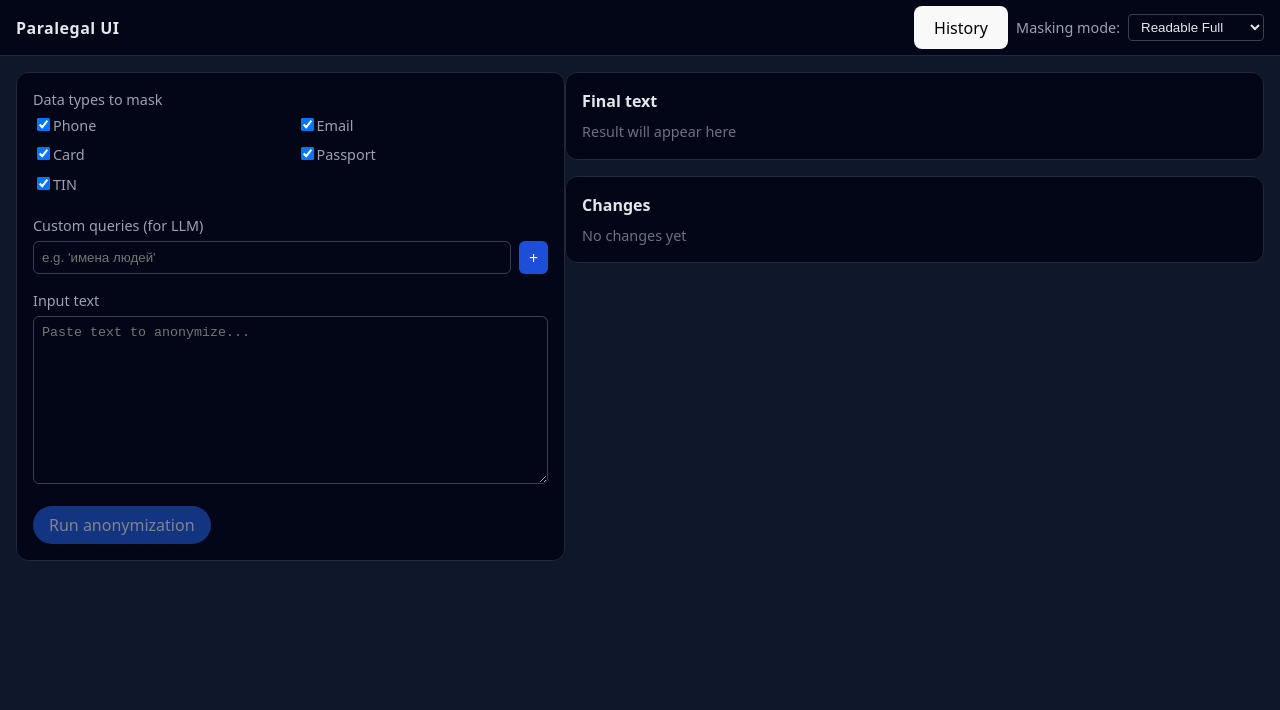
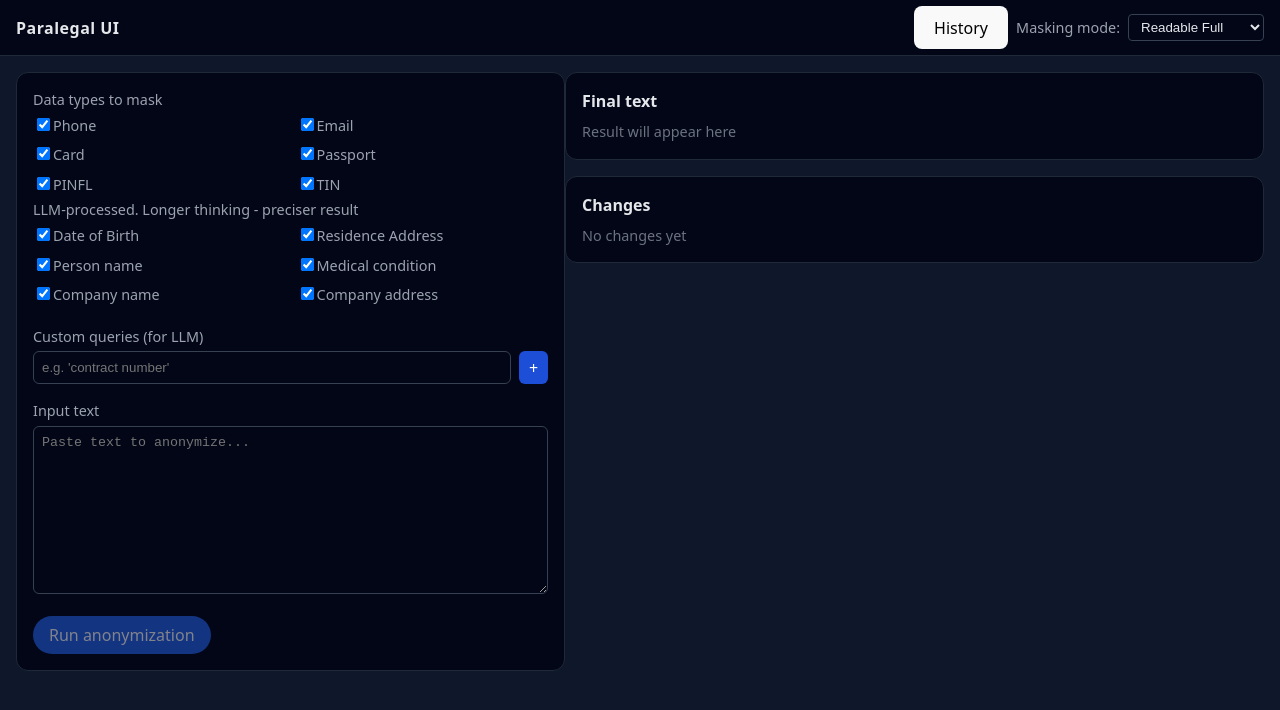
Before and after one commit to Edem2000/paralegal-front, a React (Vite) app: page / in a window 1280 px wide. Shown: the top 710 px of the page. Built offline with nearby package versions, Linux system fonts and the light colour scheme.

Commit message:
add llm choices

```diff
--- a/src/App.tsx
+++ b/src/App.tsx
@@ -1,6 +1,6 @@
 import './App.css'
 import React, { useState } from 'react';
-import type { ApiResponse, Change, Kind } from './types';
+import type {ApiResponse, Change, Kind, LlmKind} from './types';
 import {ChangesTable} from "./components/ChangesTable.tsx";
 import {TransactionsHistory} from "./components/TransactionsHistory.tsx";
 
@@ -9,7 +9,19 @@ const ALL_KINDS: { id: Kind; label: string }[] = [
     { id: 'email',    label: 'Email' },
     { id: 'card',     label: 'Card' },
     { id: 'passport', label: 'Passport' },
+    { id: 'pinfl', label: 'PINFL' },
     { id: 'tin',      label: 'TIN' },
+];
+
+const LLM_KINDS: { id: LlmKind; label: string }[] = [
+    { id: 'date_of_birth',     label: 'Date of Birth' },
+    { id: 'residence_address', label: 'Residence Address' },
+    { id: 'person_name',       label: 'Person name' },
+    { id: 'medical_condition', label: 'Medical condition' },
+    { id: 'company_name',      label: 'Company name' },
+    { id: 'company_address',   label: 'Company address' },
+    // { id: 'contract_number',   label: 'Contract number' },
+    // { id: 'contract_date',     label: 'Contract date' },
 ];
 
 type MaskingMode = 'readable_full' | 'full' | 'keep_tail' | 'keep_head_tail';
@@ -22,7 +34,17 @@ const App: React.FC = () => {
         'email',
         'card',
         'passport',
+        'pinfl',
         'tin',
+    ]);
+
+    const [llmChoices, setLlmChoices] = useState<LlmKind[]>([
+        'date_of_birth',
+        'residence_address',
+        'person_name',
+        'medical_condition',
+        'company_name',
+        'company_address',
     ]);
 
     const [customQueryInput, setCustomQueryInput] = useState('');
@@ -39,6 +61,12 @@ const App: React.FC = () => {
 
     const toggleChoice = (kind: Kind) => {
         setChoices((prev) =>
+            prev.includes(kind) ? prev.filter((k) => k !== kind) : [...prev, kind],
+        );
+    };
+
+    const toggleLlmChoice = (kind: LlmKind) => {
+        setLlmChoices((prev) =>
             prev.includes(kind) ? prev.filter((k) => k !== kind) : [...prev, kind],
         );
     };
@@ -64,6 +92,7 @@ const App: React.FC = () => {
             const body = {
                 inputText,
                 choices,
+                llmChoices,
                 customQueries,
                 maskingMode,
                 tailLength:
@@ -170,6 +199,20 @@ const App: React.FC = () => {
                                             </label>
                                         ))}
                                     </div>
+
+                                    <label>LLM-processed. Longer thinking - preciser result</label>
+                                    <div className="choices-grid">
+                                        {LLM_KINDS.map((k) => (
+                                            <label key={k.id} className="choice-item">
+                                                <input
+                                                    type="checkbox"
+                                                    checked={llmChoices.includes(k.id)}
+                                                    onChange={() => toggleLlmChoice(k.id)}
+                                                />
+                                                <span>{k.label}</span>
+                                            </label>
+                                        ))}
+                                    </div>
                                 </div>
 
                                 {/* Custom queries */}
@@ -180,7 +223,7 @@ const App: React.FC = () => {
                                             type="text"
                                             value={customQueryInput}
                                             onChange={(e) => setCustomQueryInput(e.target.value)}
-                                            placeholder="e.g. 'имена людей'"
+                                            placeholder="e.g. 'contract number'"
                                         />
                                         <button type="button" onClick={addCustomQuery}>
                                             +
```
Also changed, not shown: src/types.ts (+11 -0 lines).
